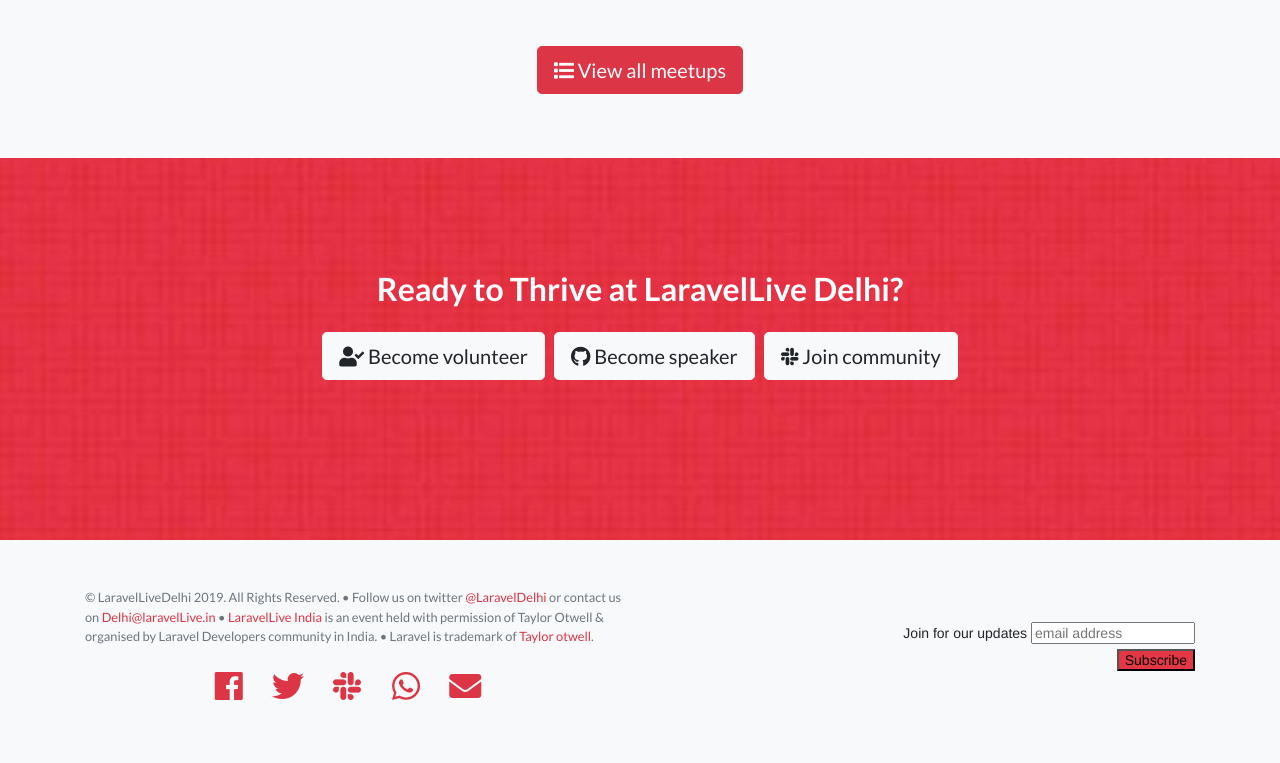
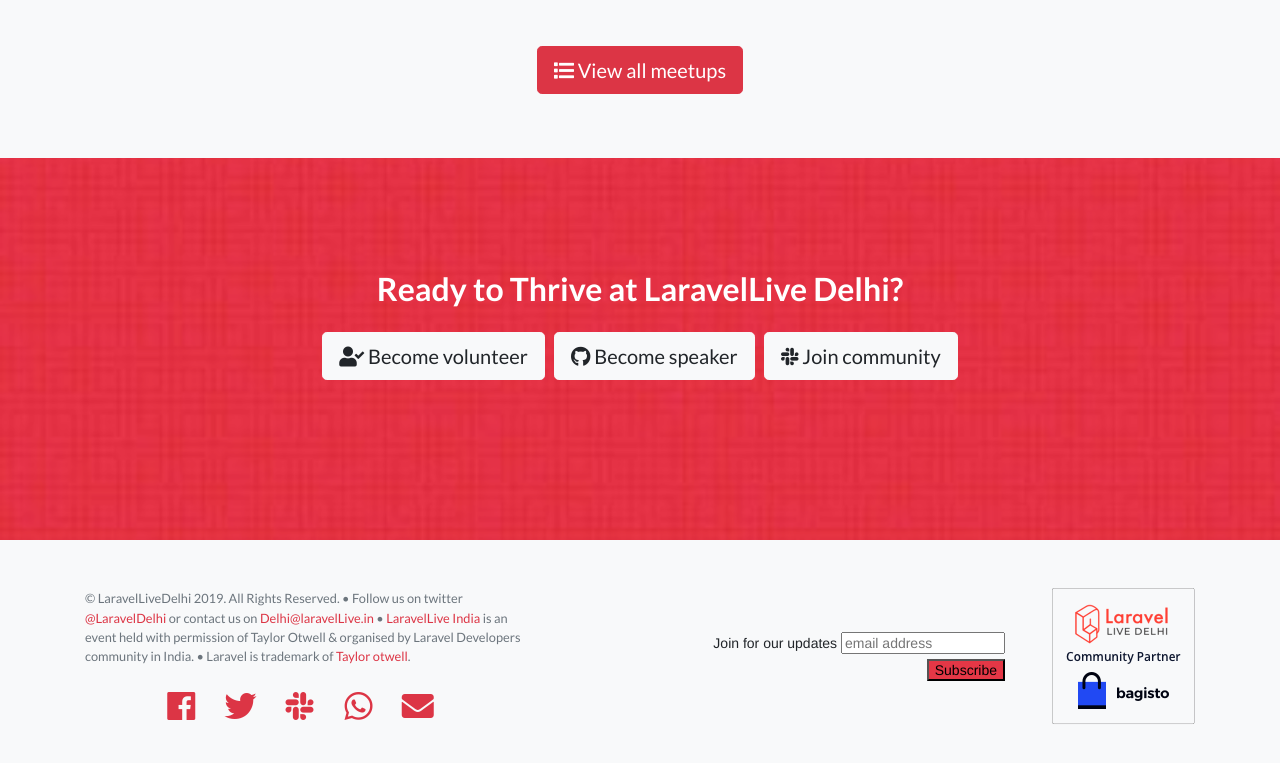
Before and after one commit to laravellivedelhi/laravellivedelhi.github.io, a website: page index.html in a window 1280 px wide. Shown: the part 1790-2553 px from the top of the page. Drawn offline with nearby package versions, Linux system fonts and the light colour scheme; a script that the page names is missing.

Commit message:
updated laravelDelhi as community partener for Hackoctober fest

```diff
--- a/components/footer.html
+++ b/components/footer.html
@@ -46,7 +46,7 @@
 
 <div class="container">
     <div class="row">
-      <div class="col-lg-6 h-100 text-center text-lg-left my-auto">
+      <div class="col-lg-5 h-100 text-center text-lg-left my-auto">
         <ul class="list-inline mb-2 hidden d-none">
           <li class="list-inline-item">
             <a href="#">About</a>
@@ -102,7 +102,7 @@
 
         </ul>
       </div>
-      <div class="col-lg-6 h-100 text-center text-lg-right my-auto">
+      <div class="col-lg-5 h-100 text-center text-lg-right my-auto">
 
         <link href="//cdn-images.mailchimp.com/embedcode/slim-10_7.css" rel="stylesheet" type="text/css">
         <style type="text/css">
@@ -127,5 +127,11 @@
 
 
       </div>
+
+
     </div>
+    <div class="col-lg-2 h-100 text-center text-lg-right my-auto">
+      <img src="img/community/laravel-delhi-bagisto.png" alt="Larave Community partner with Bagisto" title="Larave Community partner with Bagisto for Hackoctober fest">
+    </div>
+
   </div>
```
Also changed, not shown: img/community/laravel-delhi-bagisto.png (added).
